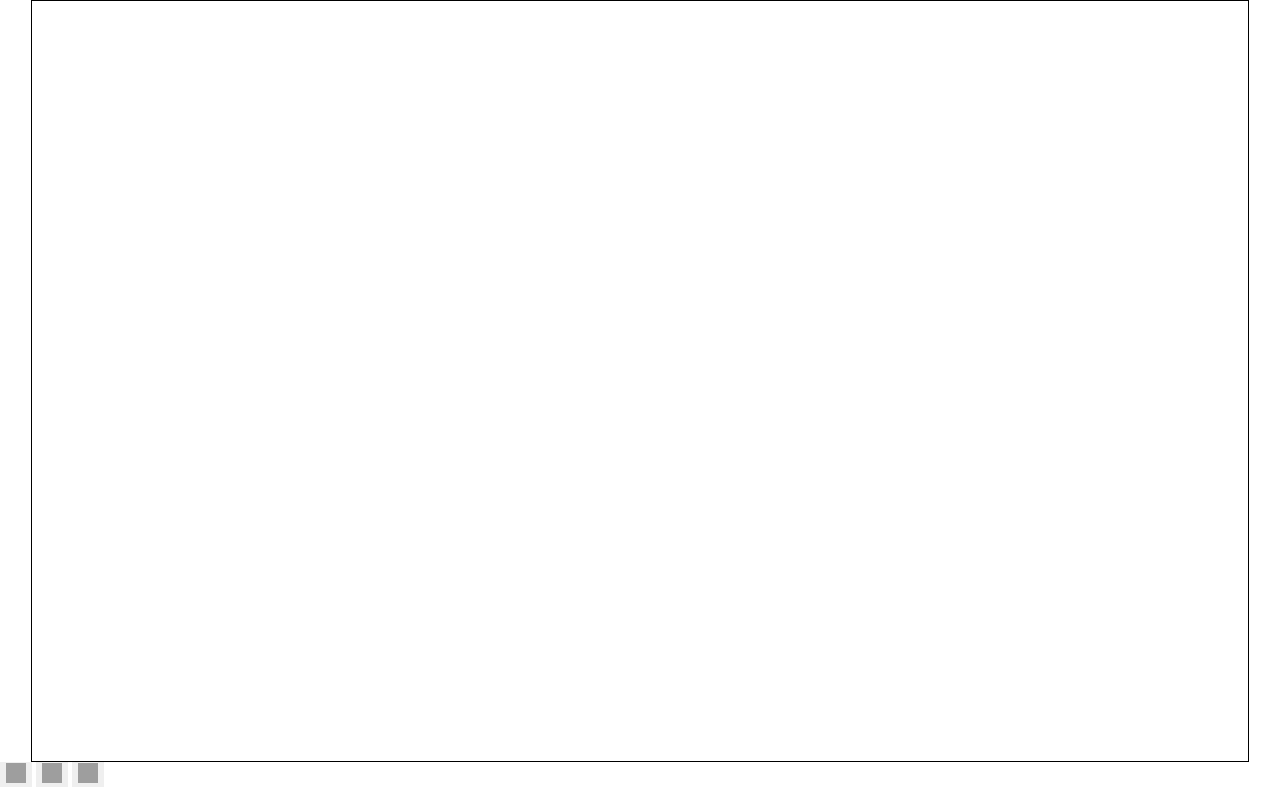
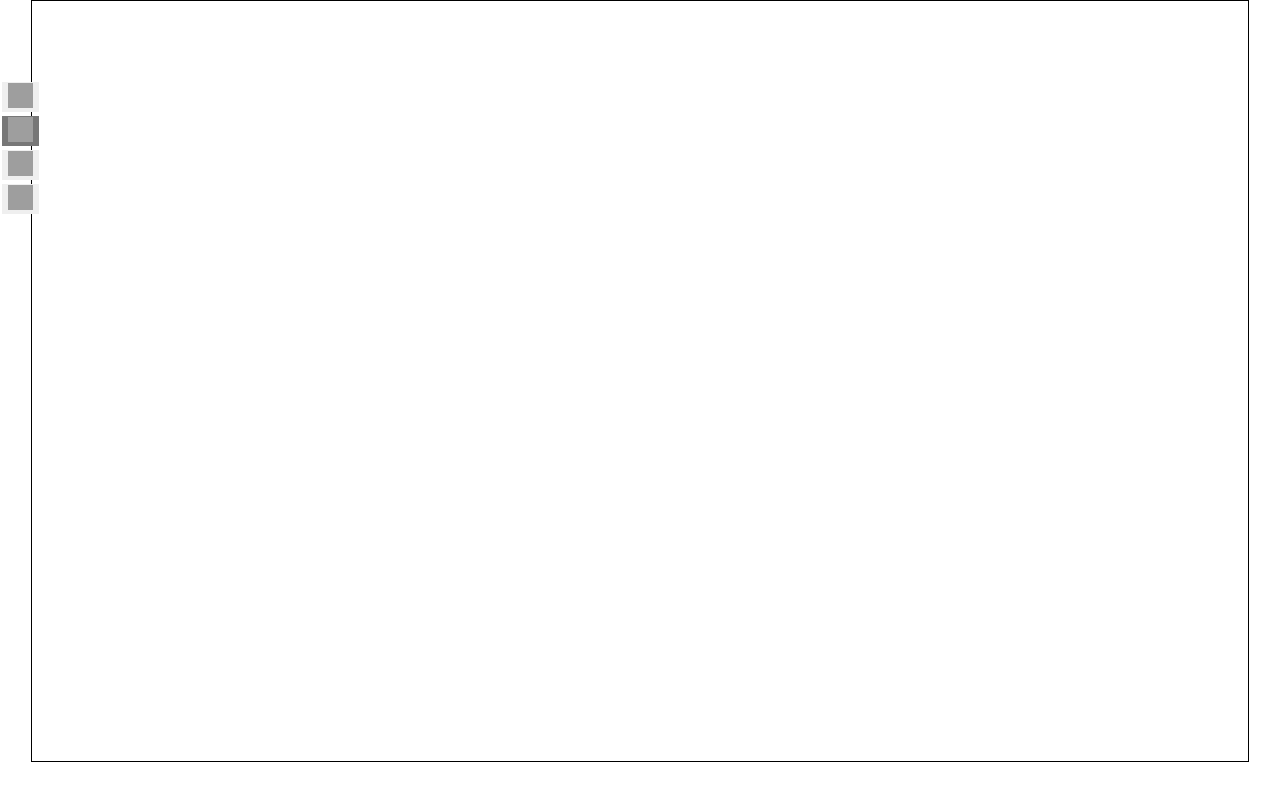
Before and after one commit to vasidovi/map, a plain HTML site: page index.html in a window 1280 px wide. Drawn offline with nearby package versions, Linux system fonts and the light colour scheme; grey boxes are pictures that could not be loaded.

Commit message:
Moved tools to side. Selected tool is now marked

```diff
--- a/index.html
+++ b/index.html
@@ -11,14 +11,20 @@
         <canvas id="myCanvas" style="border:1px solid #000000;">
             Your browser does not support the HTML5 canvas tag.
         </canvas>
-        <button id="mountains-btn" class="tool-button">
-            <img src="https://cdn3.iconfinder.com/data/icons/pyconic-icons-1-2/512/mountain-512.png" alt="Mountains" />
-        </button>
-        <button id="rivers-btn" class="tool-button">
-            <img src="https://cdn0.iconfinder.com/data/icons/energy-and-power-3/512/131-512.png" alt="Rivers" /></button>
-        <button id="corrector-btn" class="tool-button">
-            <img src="https://static.thenounproject.com/png/62595-200.png" alt="Corrector" />
-        </button>
+        <div class="tool-button-container">
+            <button id="mountains-btn" class="tool-button" title="Mountains">
+                <img src="https://cdn3.iconfinder.com/data/icons/pyconic-icons-1-2/512/mountain-512.png" />
+            </button>
+            <button id="rivers-btn" class="tool-button" title="Rivers">
+                <img src="https://cdn0.iconfinder.com/data/icons/energy-and-power-3/512/131-512.png" />
+            </button>
+            <button id="corrector-btn" class="tool-button" title="Corrector">
+                <img src="https://static.thenounproject.com/png/62595-200.png" />
+            </button>
+            <button id="eraser-btn" class="tool-button" title="Eraser">
+                <img src="https://cdn3.iconfinder.com/data/icons/text/100/eraser-512.png" />
+            </button>
+        </div>
     </div>
 
     <button type="submit" style="border: 0; background: transparent">
--- a/index.js
+++ b/index.js
@@ -33,24 +33,29 @@ $('#myCanvas').mouseleave(function (e) {
     mousePressed = false;
 });
 
-let activeTool = "rivers";
 let prevX = 0;
 let prevY = 0;
 
+function setActiveTool(toolName, button) {
+    activeTool = toolName;
+    $('.tool-button').removeClass('selected');
+    button.addClass('selected');
+}
+
 $('#mountains-btn').click(function () {
-
-    activeTool = "mountains";
-
+    setActiveTool("mountains", $(this))
 });
 
 $('#rivers-btn').click(function () {
-    activeTool = "rivers";
+    setActiveTool("rivers", $(this))
 });
 
 $('#corrector-btn').click(function () {
-    activeTool = "corrector";
+    setActiveTool("corrector", $(this))
 });
 
+let activeTool;
+$('#rivers-btn').click();
 
 function Draw(x, y, isDown) {
 
--- a/style.css
+++ b/style.css
@@ -10,10 +10,23 @@ body {
   margin: 0 auto;
 }
 
+.tool-button-container {
+  position: fixed;
+  top: 10%;
+  width: 20px;
+}
 .tool-button {
   border: 0;
+  text-decoration: none;
+  float:left;
+  margin: 2px;
 }
+
 .tool-button > img {
-  width: 20px;
-  height: 20px;
+  width: 25px;
+  height: 25px;
 }
+
+.tool-button.selected {
+  background-color : #777;
+}
```
Lines whose indentation alone changed are shown as unchanged.
